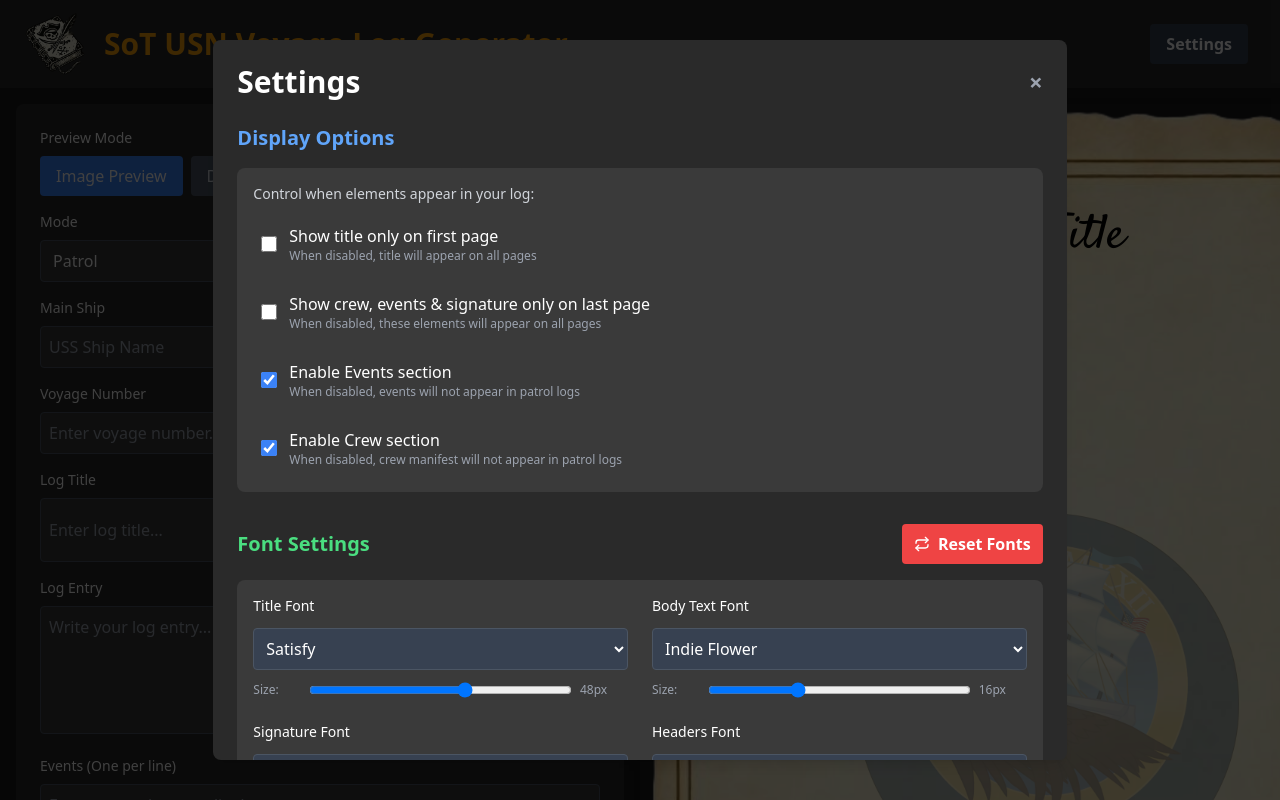
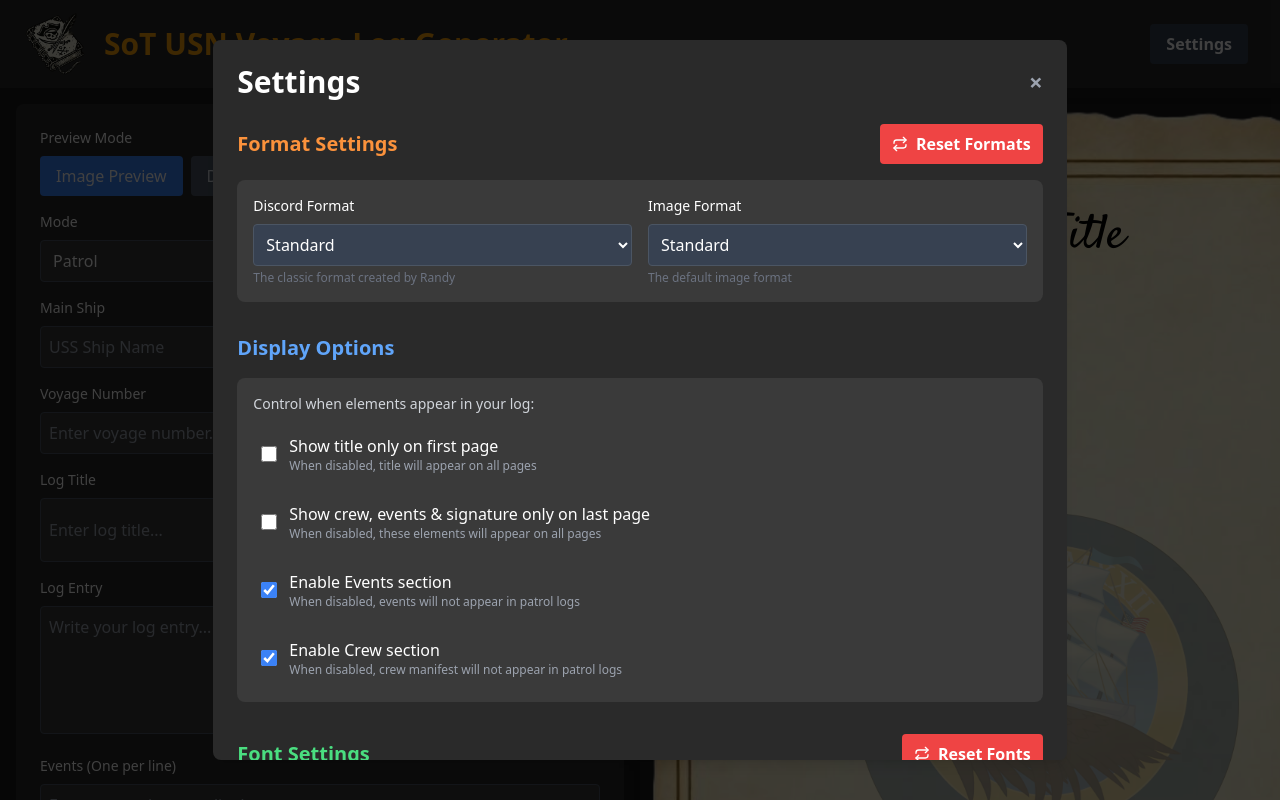
Before and after one commit to USNofSOT/USN_Log, a React (Vite) app: page / in a window 1280 px wide. Both pictures are taken after a click on the button "Settings". Shown: the top 800 px of the page. Built offline with nearby package versions, Linux system fonts and the light colour scheme.

Commit message:
feat: add format settings section to SettingsModal and update Discord format descriptions

```diff
--- a/src/components/SettingsModal.tsx
+++ b/src/components/SettingsModal.tsx
@@ -71,6 +71,57 @@ export const SettingsModal: React.FC = () => {
           >
             ×
           </button>
+        </div>
+
+        {/* Format Settings */}
+        <div className="mb-8">
+          <div className="flex justify-between items-center mb-4">
+            <h3 className="text-xl font-semibold text-orange-400">Format Settings</h3>
+            <button
+              onClick={() => {
+                if (window.confirm("Are you sure you want to reset format settings to default values?")) {
+                  setDiscordFormat(defaultDiscordFormat);
+                  setImageFormat(defaultImageFormat);
+                }
+              }}
+              className="bg-red-500 hover:bg-red-600 text-white font-bold py-2 px-3 rounded flex items-center gap-2"
+              title="Reset formats to defaults"
+            >
+              <RepeatIcon size={16} />
+              Reset Formats
+            </button>
+          </div>
+          <div className="bg-[#3a3a3a] p-4 rounded-lg">
+            <div className="grid grid-cols-2 gap-4">
+              <div>
+                <label className="block text-sm font-medium mb-2">Discord Format</label>
+                <select
+                  value={discordFormat}
+                  onChange={(e) => setDiscordFormat(e.target.value)}
+                  className="w-full p-2 bg-gray-700 rounded border border-gray-600 text-white focus:border-blue-500"
+                >
+                  {Object.entries(discordFormats).map(([key, format]) => (
+                    <option key={key} value={key}>{format.name}</option>
+                  ))}
+                </select>
+                <p className="text-xs text-gray-500 mt-1">{discordFormats[discordFormat as keyof typeof discordFormats]?.description || "Format for Discord output"}</p>
+              </div>
+
+              <div>
+                <label className="block text-sm font-medium mb-2">Image Format</label>
+                <select
+                  value={imageFormat}
+                  onChange={(e) => setImageFormat(e.target.value)}
+                  className="w-full p-2 bg-gray-700 rounded border border-gray-600 text-white focus:border-blue-500"
+                >
+                  {Object.entries(imageFormats).map(([key, format]) => (
+                    <option key={key} value={key}>{format.name}</option>
+                  ))}
+                </select>
+                <p className="text-xs text-gray-500 mt-1">{imageFormats[imageFormat as keyof typeof imageFormats]?.description || "Format for image generation"}</p>
+              </div>
+            </div>
+          </div>
         </div>
 
         <div className="mb-8">
@@ -304,8 +355,6 @@ export const SettingsModal: React.FC = () => {
                   setContentMargin(defaultSpacing.margin);
                   setLogBackground(appearanceDefaults.logBackground);
                   setLogIcon(appearanceDefaults.logIcon);
-                  setDiscordFormat(defaultDiscordFormat);
-                  setImageFormat(defaultImageFormat);
                 }
               }}
               className="bg-red-500 hover:bg-red-600 text-white font-bold py-2 px-3 rounded flex items-center gap-2"
@@ -344,37 +393,6 @@ export const SettingsModal: React.FC = () => {
                       <option value={icon.value} key={i}>{icon.name}</option>
                     ))}
                   </select>
-                </div>
-              </div>
-
-              {/* Format Settings */}
-              <div className="grid grid-cols-2 gap-4 mt-4">
-                <div>
-                  <label className="block text-sm font-medium mb-2">Discord Format</label>
-                  <select
-                    value={discordFormat}
-                    onChange={(e) => setDiscordFormat(e.target.value)}
-                    className="w-full p-2 bg-gray-700 rounded border border-gray-600 text-white focus:border-blue-500"
-                  >
-                    {Object.entries(discordFormats).map(([key, format]) => (
-                      <option key={key} value={key}>{format.name}</option>
-                    ))}
-                  </select>
-                  <p className="text-xs text-gray-500 mt-1">{discordFormats[discordFormat as keyof typeof discordFormats]?.description || "Format for Discord output"}</p>
-                </div>
-
-                <div>
-                  <label className="block text-sm font-medium mb-2">Image Format</label>
-                  <select
-                    value={imageFormat}
-                    onChange={(e) => setImageFormat(e.target.value)}
-                    className="w-full p-2 bg-gray-700 rounded border border-gray-600 text-white focus:border-blue-500"
-                  >
-                    {Object.entries(imageFormats).map(([key, format]) => (
-                      <option key={key} value={key}>{format.name}</option>
-                    ))}
-                  </select>
-                  <p className="text-xs text-gray-500 mt-1">Format for image generation</p>
                 </div>
               </div>
             </div>
--- a/src/config/formats.ts
+++ b/src/config/formats.ts
@@ -1,11 +1,11 @@
 export const discordFormats = {
     Standard: {
         name: "Standard",
-        description: "The classic format created by Randy - Clean and simple structure"
+        description: "The classic format created by Randy"
     },
     Trigs: {
         name: "Trig's Format",
-        description: "A unique format created by Trig - Enhanced with formatting and emojis"
+        description: "A unique format created by Trig"
     },
 };
 
--- a/src/strategies/StandardDiscordFormat.ts
+++ b/src/strategies/StandardDiscordFormat.ts
@@ -23,10 +23,6 @@ export class StandardDiscordFormat implements DiscordFormatStrategy {
 
     const formatPatrolContent = () => {
       const sections = [
-        data.title || "Patrol Log",
-        "",
-        data.body || "Patrol details here",
-        ""
       ];
 
       if (data.enableEvents && data.events) {
@@ -59,9 +55,6 @@ export class StandardDiscordFormat implements DiscordFormatStrategy {
       };
 
       const sections = [
-        data.title || "Skirmish Log",
-        "",
-        data.body || "Skirmish details here",
         "",
         `Team: ${data.ourTeam || "Athena"}`,
         "",
--- a/src/strategies/TrigsDiscordFormat.ts
+++ b/src/strategies/TrigsDiscordFormat.ts
@@ -44,12 +44,12 @@ export class TrigsDiscordFormat implements DiscordFormatStrategy {
       crewList.forEach(member => {
         sections.push(`${member}`);
       });
-      sections.push("");
     }
 
-    if (data.notes) {
-      sections.push("**CO Notes:**");
-      sections.push(data.notes);
+    if (data.signature) {
+      sections.push("");
+      sections.push(`**CO Notes:**`);
+      sections.push(data.signature);
     }
 
     return sections.join("\n");
```
